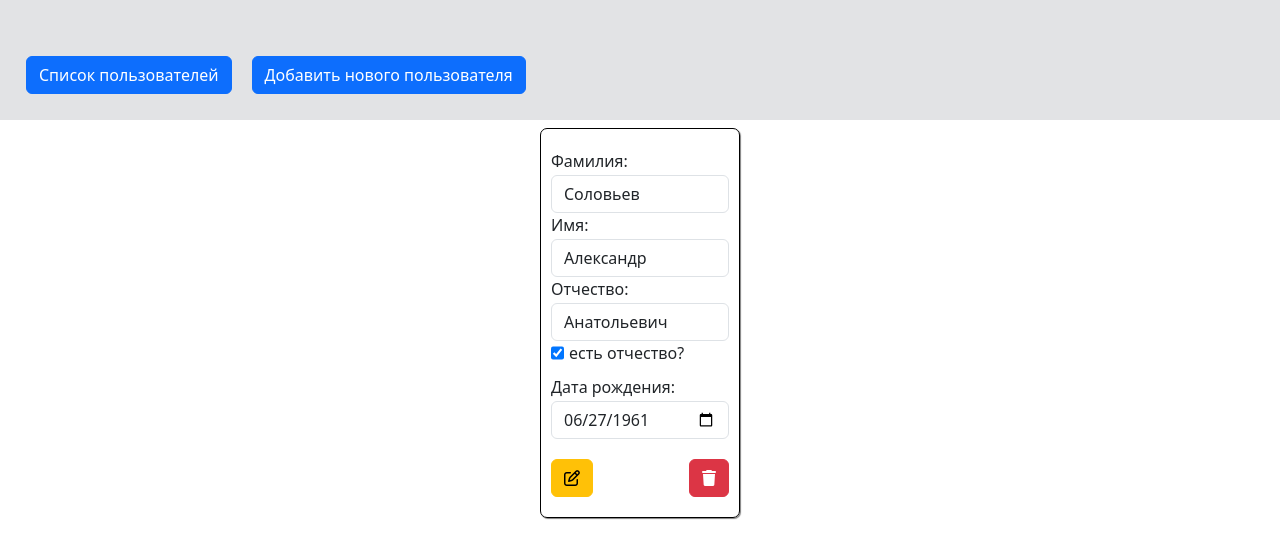
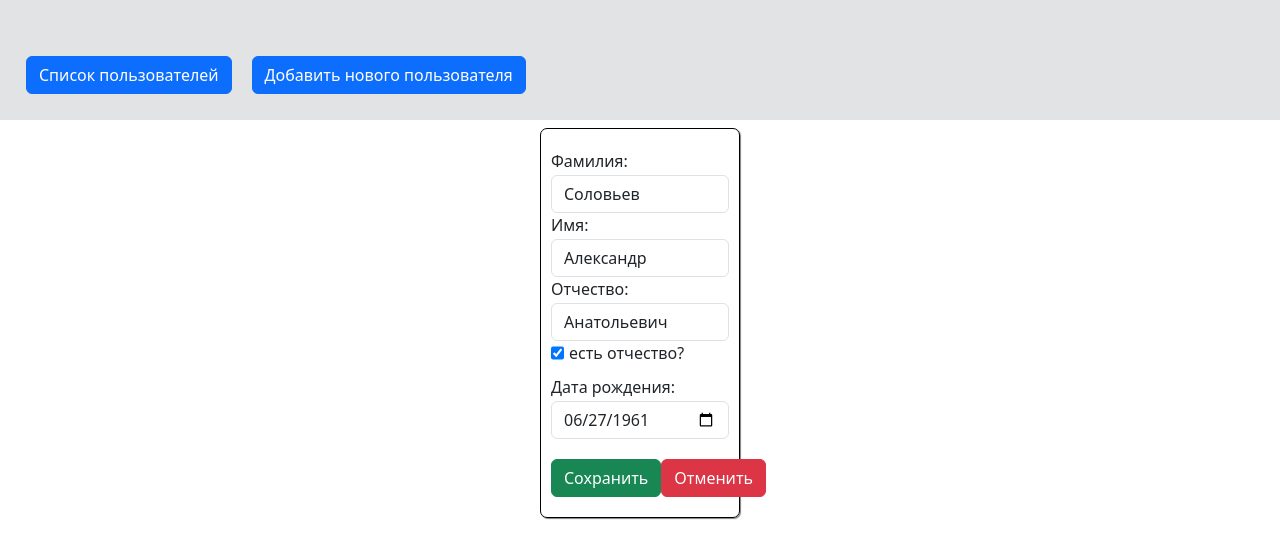
Before and after one commit to SLiubovS/vue-project-ts, a Vue app: page /EditUser/1 in a window 1280 px wide. Both pictures are taken after a click on the button 1017 px from the left and 235 px from the top of the page. Shown: the top 558 px of the page. Built offline with nearby package versions, Linux system fonts and the light colour scheme.

Commit message:
написала комментарии по дальнейшей разработке

```diff
--- a/src/App.vue
+++ b/src/App.vue
@@ -1,4 +1,8 @@
 <script setup lang="ts">
+
+// 1. сделать addUser и  EditUser - по виду Card из бутстрапа
+// 2. сделать поле nav по виду navBar из бутстрапа
+// 3. сделать адаптивную верстку это системак сеток, раздел grid
 </script>
 
 <template>
--- a/src/components/AddUser.vue
+++ b/src/components/AddUser.vue
@@ -6,7 +6,7 @@ import { useRouter } from "vue-router";
 import { useUsersStore } from "../storages/UseUsersStore";
 import { validationUserInput } from "../helpers/ValidationHelpers"
 import type { IUserValidation } from "../models/IUserValidation";
-import type { IUserAdd } from ".../models/IUserAdd"
+import type { IUserAdd } from "../models/IUserAdd"
 
 const usersStore = useUsersStore();
 const router = useRouter();
@@ -102,10 +102,10 @@ function cansel() {
 
       <div class="form-add__form-group form-add__form-group_padding form-add__form-group_button">
         <button type="button" @click="buttonAddUser" class="btn btn-success">
-          <i class="fa-solid fa-user-plus"></i>
+          Сохранить
         </button>
         <button type="button" @click="cansel" class="btn btn-danger">
-          <i class="fa-solid fa-trash"></i>
+          Отменить
         </button>
       </div>
 
--- a/src/components/EditUser.vue
+++ b/src/components/EditUser.vue
@@ -135,11 +135,11 @@ function cansel() {
       </div>
 
       <div class="form-edit__form-group form-edit__form-group_padding form-edit__form-group_button">
-        <button @click="buttonSaveUser" class="btn btn-warning">
-          <i class="fa-regular fa-pen-to-square"></i>
+        <button @click="buttonSaveUser" class="btn btn-success">
+          Сохранить
         </button>
         <button type="button" @click="cansel" class="btn btn-danger">
-          <i class="fa-solid fa-trash"></i>
+          Отменить
         </button>
       </div>
 
```
